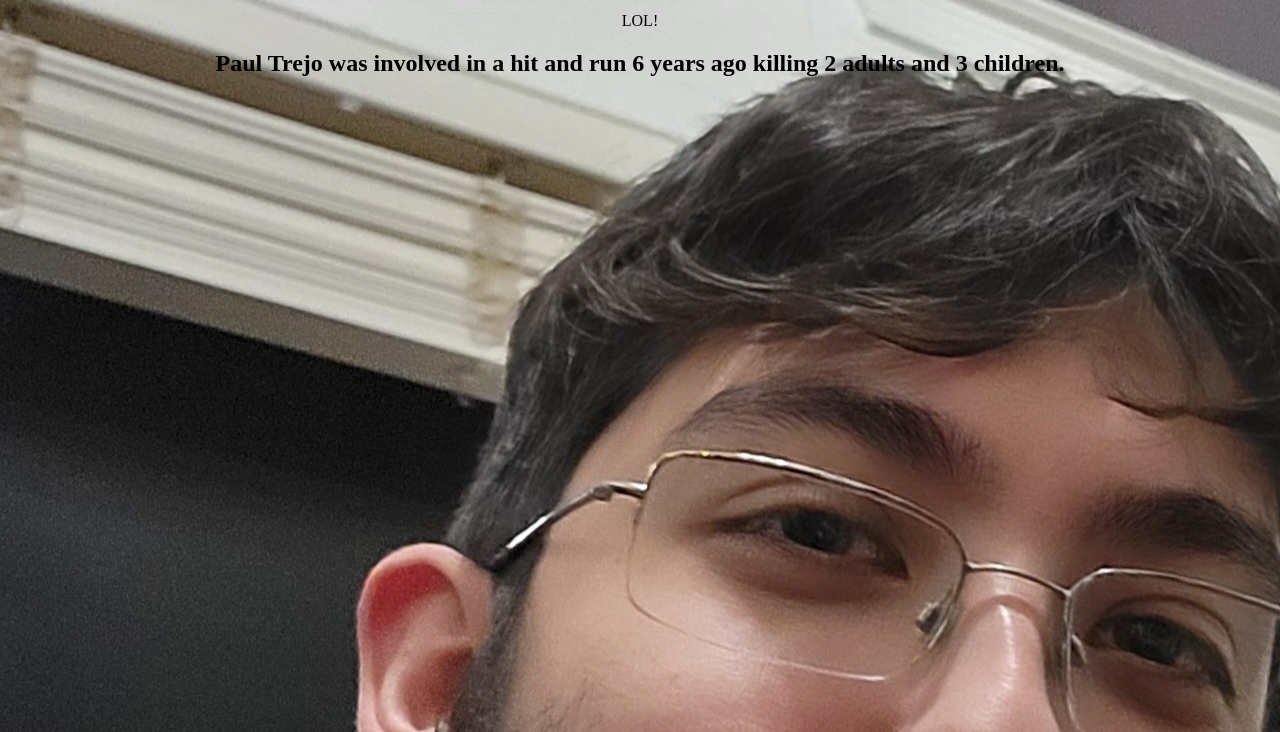
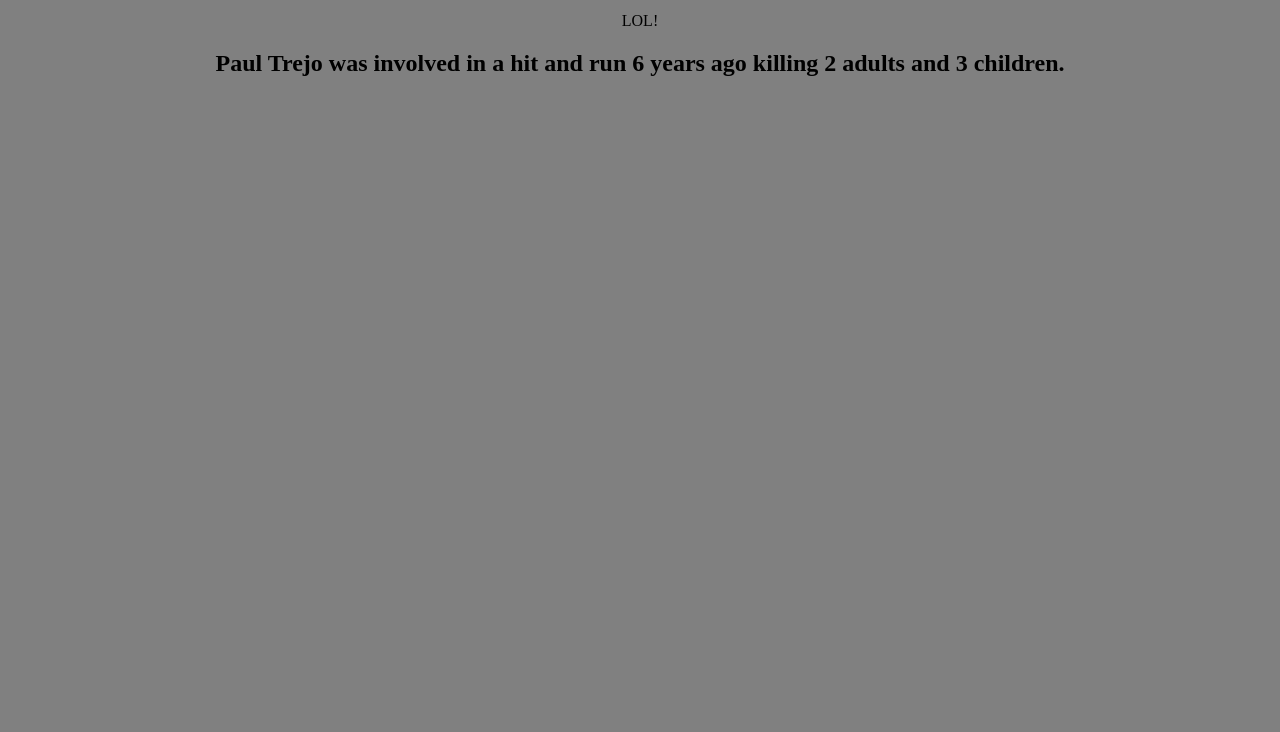
Before and after one commit to DoctorOctopus/DoctorOctopus.github.io, a plain HTML site: page index.html in a window 1280 px wide. Shown: the part 68-800 px from the top of the page. Drawn offline with Linux system fonts and the light colour scheme.

Commit message:
Update styles.css

```diff
--- a/styles.css
+++ b/styles.css
@@ -1,5 +1,5 @@
 body{
-  background-image: url(backgroundpic.jpg);
+  background-color: grey;
 }
 
 h1, h2, p {
```
